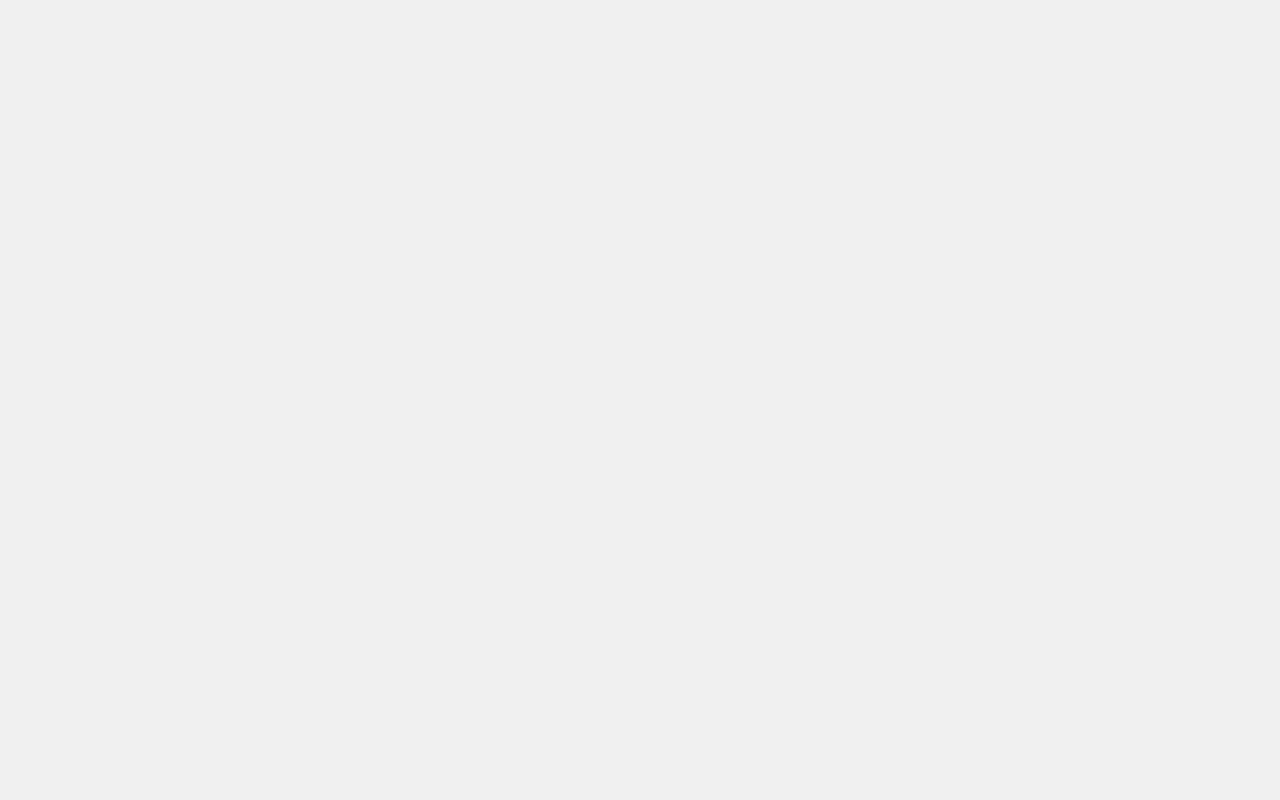
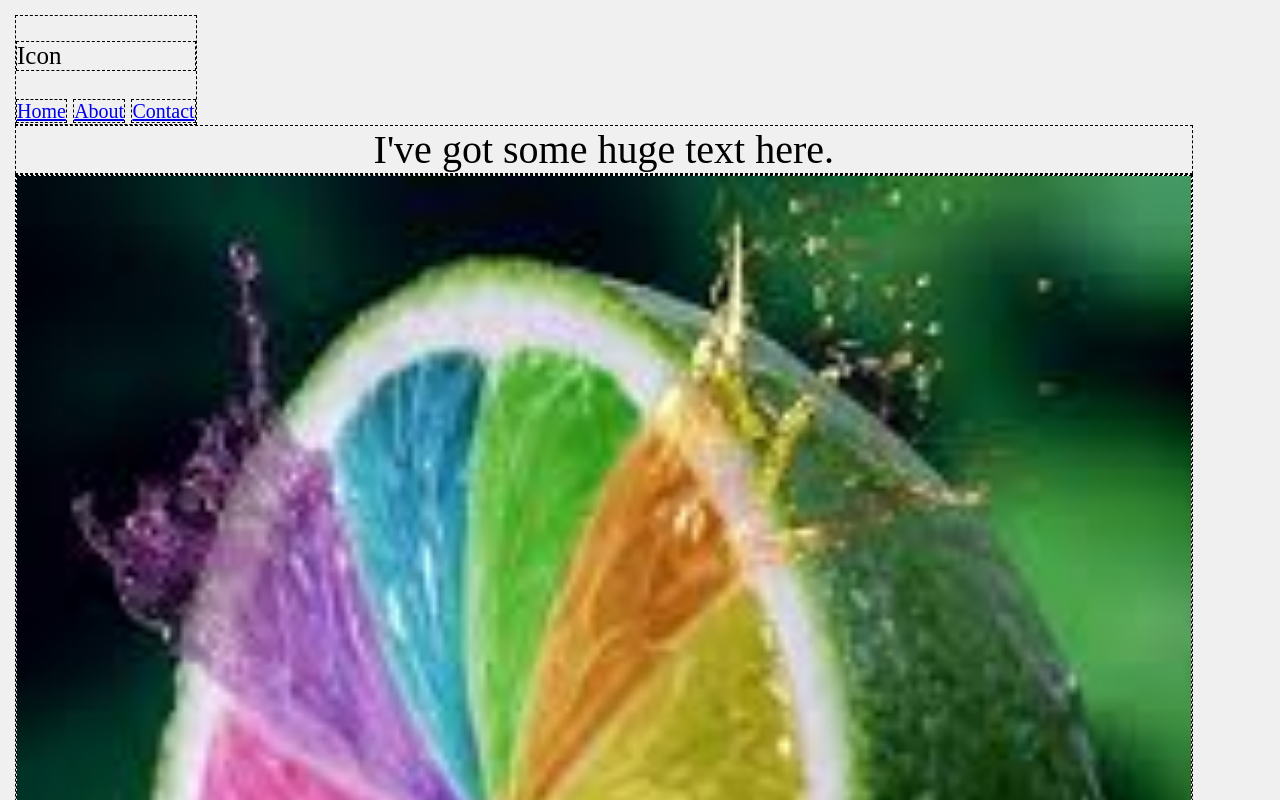
Before and after one commit to chrisberry321/responsivedivs, a plain HTML site: page featureItems.html in a window 1280 px wide. Shown: the top 800 px of the page. Drawn offline with Linux system fonts and the light colour scheme.

Commit message:
start of featureditemStyles

```diff
--- /dev/null
+++ b/css/featuredItemStyles.css
@@ -0,0 +1,47 @@
+html, body {
+  margin: 0;
+  padding: 0;
+  box-sizing: border-box;
+  font-size: 1vmin;
+}
+
+*, *::before, *::after {
+    -webkit-box-sizing: border-box;
+       -moz-box-sizing: border-box;
+            box-sizing: border-box;
+}
+
+
+*:not(body):not(html) {
+  box-sizing:border-box;
+  border:1px dashed #000;
+}
+
+body {
+  background-color: #F0F0F0;
+  height: 100vh;
+  width: 100vw;
+  font-size: 15px;
+  margin: 1em;
+}
+
+header {
+  float: left;
+  font-size: 25px;
+}
+header a {
+  display: inline;
+  font-size: 20px;
+}
+.bigText {
+  font-size: 40px;
+  clear: both;
+  text-align: center;
+  width: 92vw;
+}
+.columns {
+  width: 92vw;
+}
+img {
+  width: 100%;
+}
--- a/featureItems.html
+++ b/featureItems.html
@@ -1,12 +1,42 @@
 <!DOCTYPE html>
 <html>
   <head>
-    <link rel="stylesheet" href="css/styles.css" media="screen" title="no title">
+    <link rel="stylesheet" href="css/featuredItemStyles.css" media="screen" title="no title">
     <meta name="viewport" content="width=device-width">
-    <title></title>
+    <title>Featured Items</title>
   </head>
   <body>
+    <header>
+      <p>Icon</p>
+      <a href="#">Home</a>
+      <a href="#">About</a>
+      <a href="#">Contact</a>
+    </header>
+    <div class="bigText">
+      I've got some huge text here.
+    </div>
 
+    <div class="columns">
+      <img src="img/lime.jpeg">
+      <h3>I've got a big h3 here</h3>
+      <p>Lorem ipsum dolor sit amet, consectetur adipisicing elit, sed do eiusmod tempor incididunt ut labore et dolore magna aliqua. Ut enim ad minim veniam, quis nostrud exercitation ullamco laboris nisi ut aliquip ex ea commodo consequat. Duis aute irure dolor in reprehenderit in voluptate velit esse cillum dolore eu fugiat nulla pariatur. Excepteur sint occaecat cupidatat non proident, sunt in culpa qui officia deserunt mollit anim id est laborum.</p>
+    </div>
+    <div class="columns">
+      <img src="img/lime.jpeg">
+      <h3>I've got a big h3 here</h3>
+      <p>Lorem ipsum dolor sit amet, consectetur adipisicing elit, sed do eiusmod tempor incididunt ut labore et dolore magna aliqua. Ut enim ad minim veniam, quis nostrud exercitation ullamco laboris nisi ut aliquip ex ea commodo consequat. Duis aute irure dolor in reprehenderit in voluptate velit esse cillum dolore eu fugiat nulla pariatur. Excepteur sint occaecat cupidatat non proident, sunt in culpa qui officia deserunt mollit anim id est laborum.</p>
+    </div>
+    <div class="columns">
+      <img src="img/lime.jpeg">
+      <h3>I've got a big h3 here</h3>
+      <p>Lorem ipsum dolor sit amet, consectetur adipisicing elit, sed do eiusmod tempor incididunt ut labore et dolore magna aliqua. Ut enim ad minim veniam, quis nostrud exercitation ullamco laboris nisi ut aliquip ex ea commodo consequat. Duis aute irure dolor in reprehenderit in voluptate velit esse cillum dolore eu fugiat nulla pariatur. Excepteur sint occaecat cupidatat non proident, sunt in culpa qui officia deserunt mollit anim id est laborum.</p>
+    </div>
+    <div class="columns">
+      <img src="img/lime.jpeg">
+      <h3>I've got a big h3 here</h3>
+      <p>Lorem ipsum dolor sit amet, consectetur adipisicing elit, sed do eiusmod tempor incididunt ut labore et dolore magna aliqua. Ut enim ad minim veniam, quis nostrud exercitation ullamco laboris nisi ut aliquip ex ea commodo consequat. Duis aute irure dolor in reprehenderit in voluptate velit esse cillum dolore eu fugiat nulla pariatur. Excepteur sint occaecat cupidatat non proident, sunt in culpa qui officia deserunt mollit anim id est laborum.</p>
+    </div>
 
   </body>
+
 </html>
```
Also changed, not shown: img/lime.jpeg (added).
